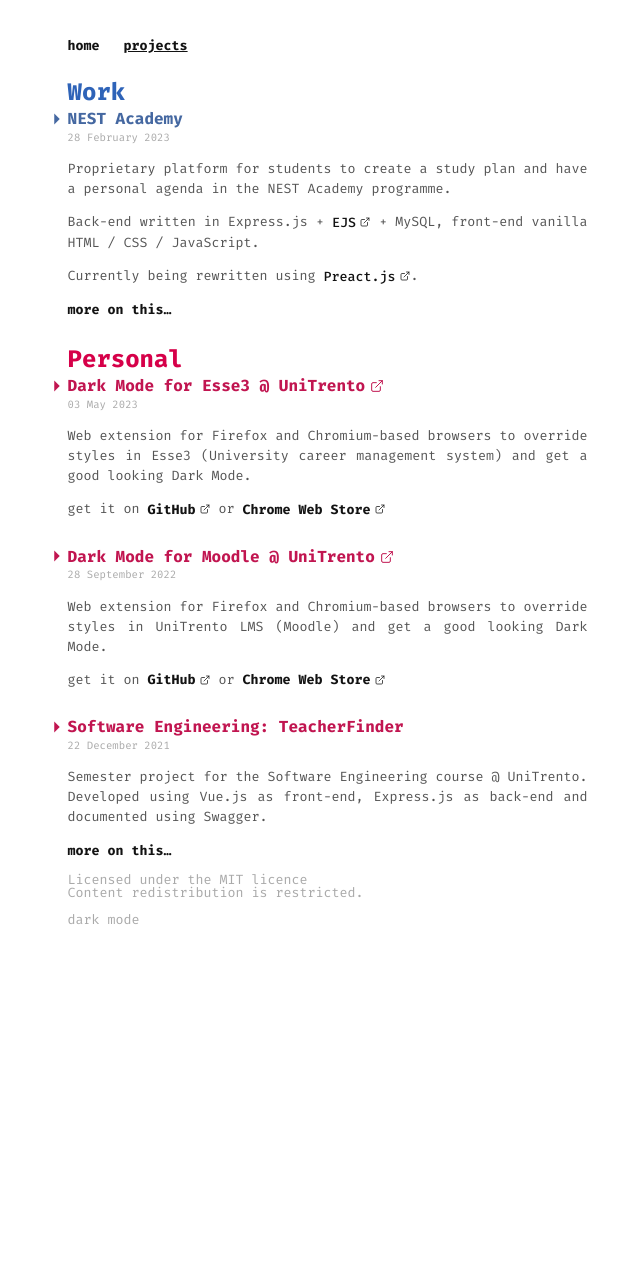
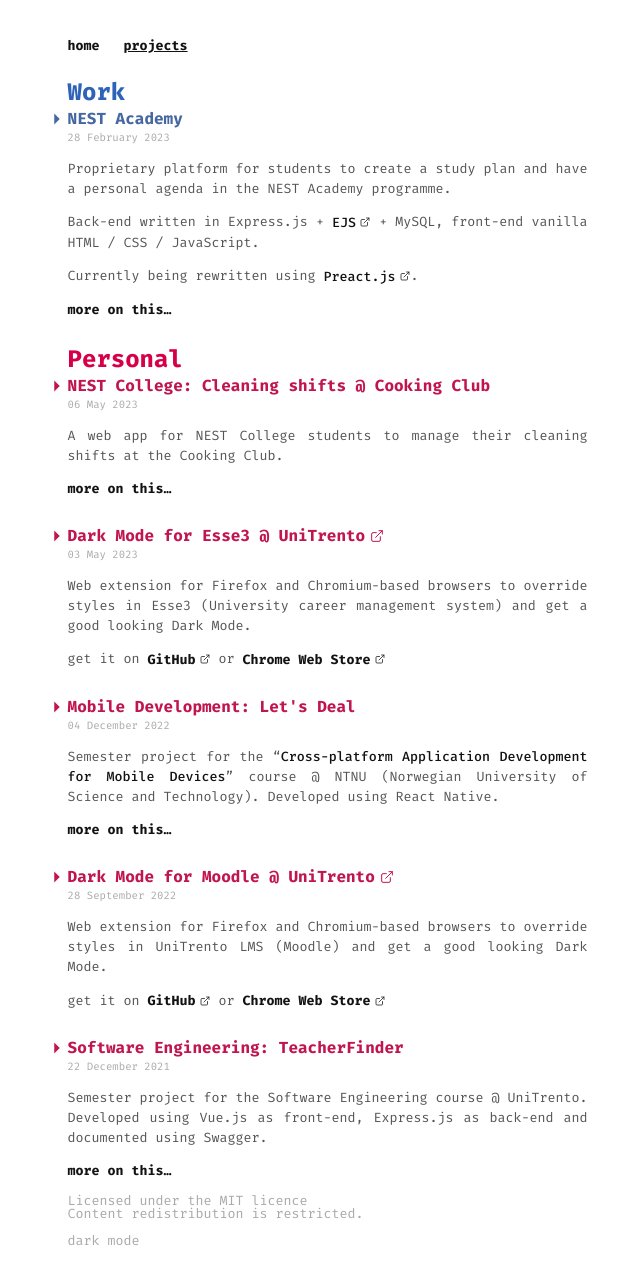
Before and after one commit to deme3/deme3.github.io, a Jekyll site: the page built from projects.html, in a window 1280 px wide. Shown: the whole page, without its empty margins (313-953 px from the left). Built offline with Jekyll 4.4.1, drawn with Linux system fonts in a browser that asks for light colours; before the commit the page ends 954 px from its top, so only the background shows below that.

Commit message:
chore: add new project pages

```diff
--- /dev/null
+++ b/projects/_posts/2022-12-04-inft2508-crossappdev.md
@@ -0,0 +1,12 @@
+---
+layout: post
+title: "Mobile Development: Let's Deal"
+summary: "Semester project for INFT2508: Cross-platform Application Development for Mobile Devices"
+personal: true
+---
+
+Semester project for the "**Cross-platform Application Development for Mobile Devices**" course @ NTNU (Norwegian University of Science and Technology). Developed using React Native.
+
+<!--more-->
+
+**WIP**: this page is still a work-in-progress; for more details, visit the <a class="small external medium-link" href="https://github.com/deme3/NTNU-INFT2508-CrossAppDev">GitHub repository</a> containing the **full report**.
--- /dev/null
+++ b/projects/_posts/2023-05-06-nest-cooking.md
@@ -0,0 +1,12 @@
+---
+layout: post
+title: "NEST College: Cleaning shifts @ Cooking Club"
+summary: ""
+personal: true
+---
+
+A web app for NEST College students to manage their cleaning shifts at the Cooking Club.
+
+<!--more-->
+
+**WIP**: this page and the project itself are still a work-in-progress; you can visit the <a class="small external medium-link" href="https://github.com/InnovationTeamNest/nest-cooking-schedule">GitHub repository</a> for an overview of current progress.
```
Also changed, not shown: projects/_posts/2021-12-22-sweng-teacherfinder.md (+2 -0 lines).
